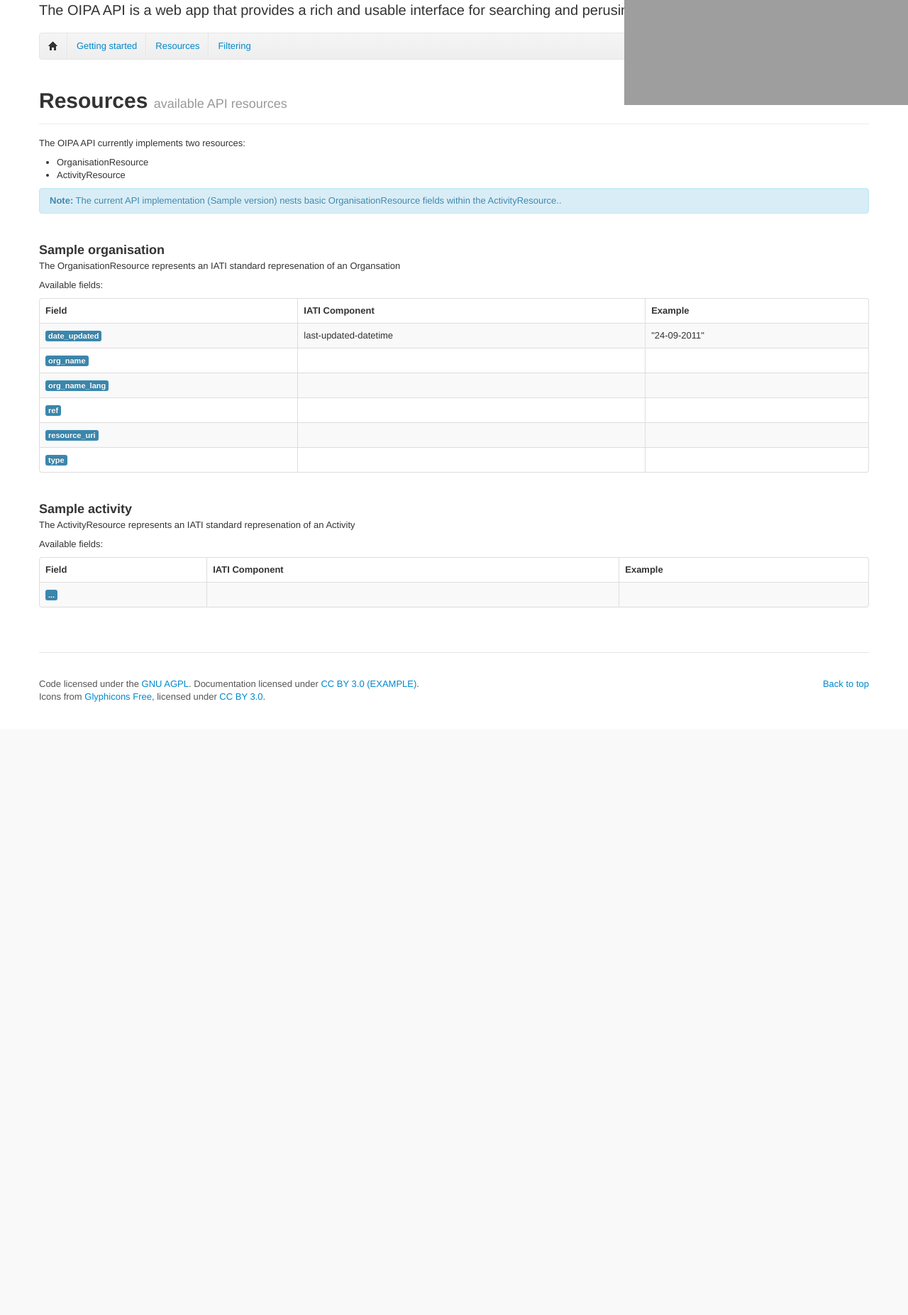
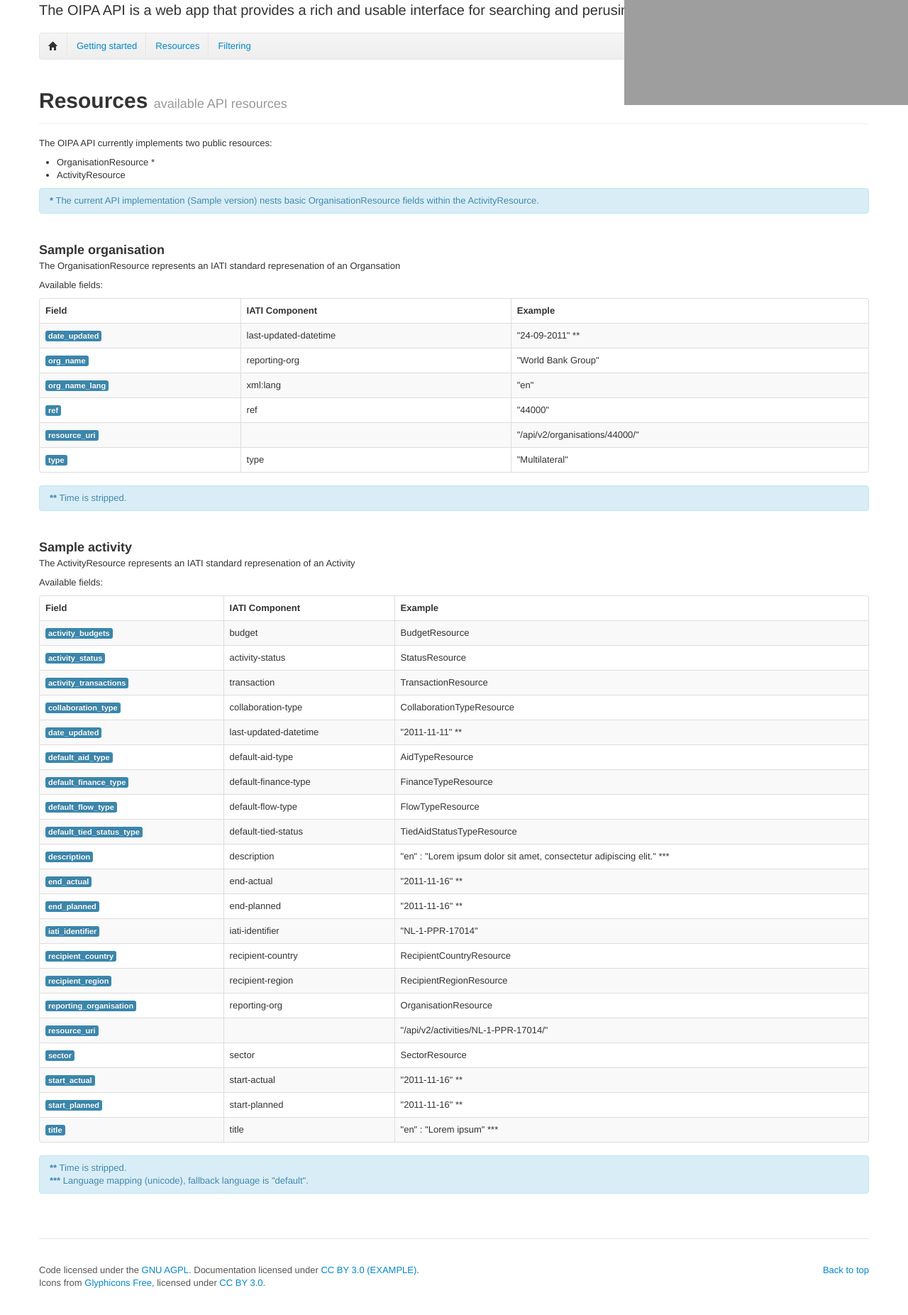
Before and after one commit to openaid-IATI/OIPA-V2, a Django app: template iati/templates/documentation/resources.html in a window 1280 px wide. Shown: the part 152-2005 px from the top of the page at 71% size. Before the commit the page ends 1141 px from the top, so only its background shows below. Run offline with Django 3.2, Linux system fonts and the light colour scheme; the template is opened without the code that fills it: most values are stand-ins (such as "Sample title", 1, 10 or a date in 2020); some libraries are stand-ins or nearby versions; grey boxes are pictures that could not be loaded.

Commit message:
added documentation

```diff
--- a/iati/api/v2/resources/model_resources.py
+++ b/iati/api/v2/resources/model_resources.py
@@ -69,6 +69,7 @@ class ActivityResource(ModelResource):
         queryset = IATIActivity.objects.all()
         resource_name = 'activities'
         serializer = Serializer(formats=['xml', 'json'])
+        excludes = ['date_created']
         filtering = {
             # example to allow field specific filtering.
 #            'iatitransaction': ALL_WITH_RELATIONS,
--- a/iati/templates/documentation/resources.html
+++ b/iati/templates/documentation/resources.html
@@ -9,13 +9,13 @@
         </div>
         <div class="row">
             <div class="span12">
-                <p>The OIPA API currently implements two resources:</p>
+                <p>The OIPA API currently implements two public resources:</p>
                 <ul>
-                    <li>OrganisationResource</li>
+                    <li>OrganisationResource *</li>
                     <li>ActivityResource</li>
                 </ul>
                 <div class="alert alert-info">
-                    <strong>Note:</strong> The current API implementation ({{ version }}) nests basic OrganisationResource fields within the ActivityResource..
+                    <strong>*</strong> The current API implementation ({{ version }}) nests basic OrganisationResource fields within the ActivityResource.
                 </div>
             </div>
         </div>
@@ -36,35 +36,38 @@
                         <tr>
                             <td><span class="label label-info">date_updated</span></td>
                             <td>last-updated-datetime</td>
-                            <td>"24-09-2011"</td>
+                            <td>"24-09-2011" **</td>
                         </tr>
                         <tr>
                             <td><span class="label label-info">org_name</span></td>
-                            <td></td>
-                            <td></td>
+                            <td>reporting-org</td>
+                            <td>"World Bank Group"</td>
                         </tr>
                         <tr>
                             <td><span class="label label-info">org_name_lang</span></td>
-                            <td></td>
-                            <td></td>
+                            <td>xml:lang</td>
+                            <td>"en"</td>
                         </tr>
                         <tr>
                             <td><span class="label label-info">ref</span></td>
-                            <td></td>
-                            <td></td>
+                            <td>ref</td>
+                            <td>"44000"</td>
                         </tr>
                         <tr>
                             <td><span class="label label-info">resource_uri</span></td>
                             <td></td>
-                            <td></td>
+                            <td>"/api/v2/organisations/44000/"</td>
                         </tr>
                         <tr>
                             <td><span class="label label-info">type</span></td>
-                            <td></td>
-                            <td></td>
+                            <td>type</td>
+                            <td>"Multilateral"</td>
                         </tr>
                     </tbody>
                 </table>
+                <div class="alert alert-info">
+                    <strong>**</strong> Time is stripped.<br/>
+                </div>
             </div>
         </div>
         <div class="row">
@@ -82,12 +85,115 @@
                     </thead>
                     <tbody>
                     <tr>
-                        <td><span class="label label-info">...</span></td>
+                        <td><span class="label label-info">activity_budgets</span></td>
+                        <td>budget</td>
+                        <td>BudgetResource</td>
+                    </tr>
+                    <tr>
+                        <td><span class="label label-info">activity_status</span></td>
+                        <td>activity-status</td>
+                        <td>StatusResource</td>
+                    </tr>
+                    <tr>
+                        <td><span class="label label-info">activity_transactions</span></td>
+                        <td>transaction</td>
+                        <td>TransactionResource</td>
+                    <tr>
+                        <td><span class="label label-info">collaboration_type</span></td>
+                        <td>collaboration-type</td>
+                        <td>CollaborationTypeResource</td>
+                    </tr>
+                    <tr>
+                        <td><span class="label label-info">date_updated</span></td>
+                        <td>last-updated-datetime</td>
+                        <td>"2011-11-11" **</td>
+                    </tr>
+                    <tr>
+                        <td><span class="label label-info">default_aid_type</span></td>
+                        <td>default-aid-type</td>
+                        <td>AidTypeResource</td>
+                    </tr>
+                    <tr>
+                        <td><span class="label label-info">default_finance_type</span></td>
+                        <td>default-finance-type</td>
+                        <td>FinanceTypeResource</td>
+                    </tr>
+                    <tr>
+                        <td><span class="label label-info">default_flow_type</span></td>
+                        <td>default-flow-type</td>
+                        <td>FlowTypeResource</td>
+                    </tr>
+                    <tr>
+                        <td><span class="label label-info">default_tied_status_type</span></td>
+                        <td>default-tied-status</td>
+                        <td>TiedAidStatusTypeResource</td>
+                    </tr>
+                    <tr>
+                        <td><span class="label label-info">description</span></td>
+                        <td>description</td>
+                        <td>"en" : "Lorem ipsum dolor sit amet, consectetur adipiscing elit." ***</td>
+                    </tr>
+                    <tr>
+                        <td><span class="label label-info">end_actual</span></td>
+                        <td>end-actual</td>
+                        <td>"2011-11-16" **</td>
+                    </tr>
+                    <tr>
+                        <td><span class="label label-info">end_planned</span></td>
+                        <td>end-planned</td>
+                        <td>"2011-11-16" **</td>
+                    </tr>
+                    <tr>
+                        <td><span class="label label-info">iati_identifier</span></td>
+                        <td>iati-identifier</td>
+                        <td>"NL-1-PPR-17014"</td>
+                    </tr>
+                    <tr>
+                        <td><span class="label label-info">recipient_country</span></td>
+                        <td>recipient-country</td>
+                        <td>RecipientCountryResource</td>
+                    </tr>
+                    <tr>
+                        <td><span class="label label-info">recipient_region</span></td>
+                        <td>recipient-region</td>
+                        <td>RecipientRegionResource</td>
+                    </tr>
+                    <tr>
+                        <td><span class="label label-info">reporting_organisation</span></td>
+                        <td>reporting-org</td>
+                        <td>OrganisationResource</td>
+                    </tr>
+                    <tr>
+                        <td><span class="label label-info">resource_uri</span></td>
                         <td></td>
-                        <td></td>
+                        <td>"/api/v2/activities/NL-1-PPR-17014/"</td>
+                    </tr>
+                    <tr>
+                        <td><span class="label label-info">sector</span></td>
+                        <td>sector</td>
+                        <td>SectorResource</td>
+                    </tr>
+                    <tr>
+                        <td><span class="label label-info">start_actual</span></td>
+                        <td>start-actual</td>
+                        <td>"2011-11-16" **</td>
+                    </tr>
+                    <tr>
+                        <td><span class="label label-info">start_planned</span></td>
+                        <td>start-planned</td>
+                        <td>"2011-11-16" **</td>
+                    </tr>
+                    <tr>
+                        <td><span class="label label-info">title</span></td>
+                        <td>title</td>
+                        <td>"en" : "Lorem ipsum" ***</td>
                     </tr>
                     </tbody>
                 </table>
+                <div class="alert alert-info">
+                    <strong>**</strong> Time is stripped.<br/>
+                    <strong>***</strong> Language mapping (unicode), fallback language is "default".
+                </div>
             </div>
         </div>
     </section>
```
